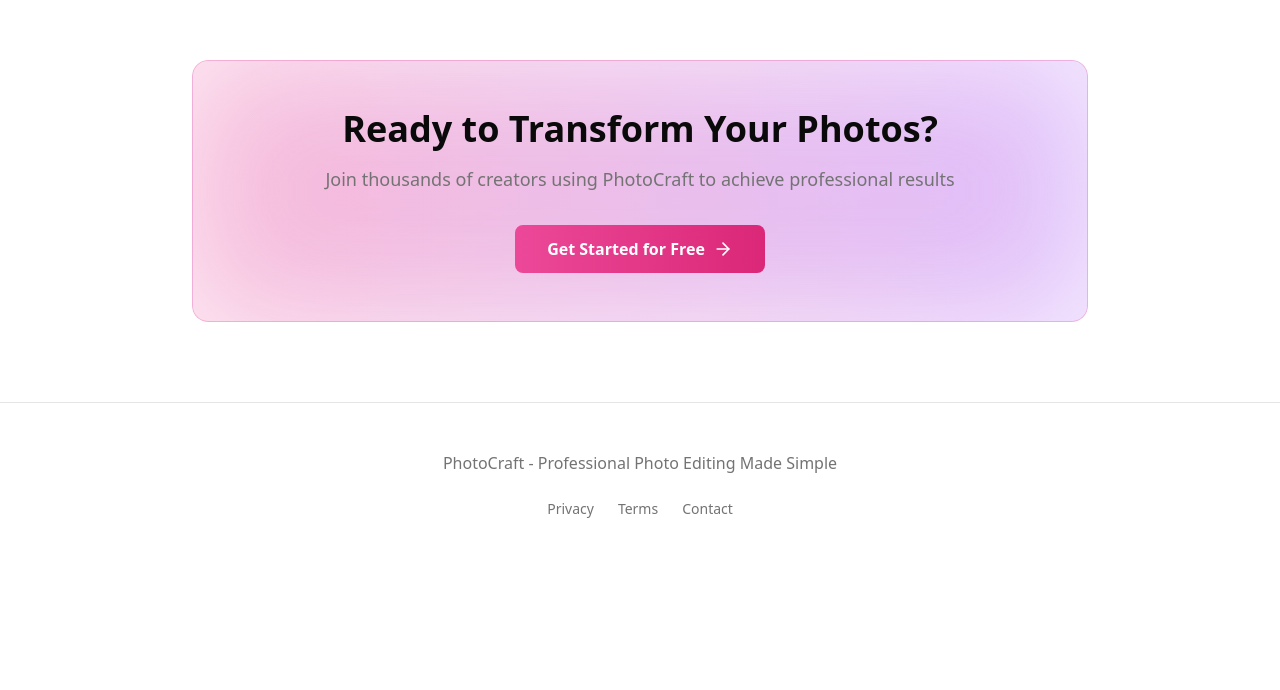
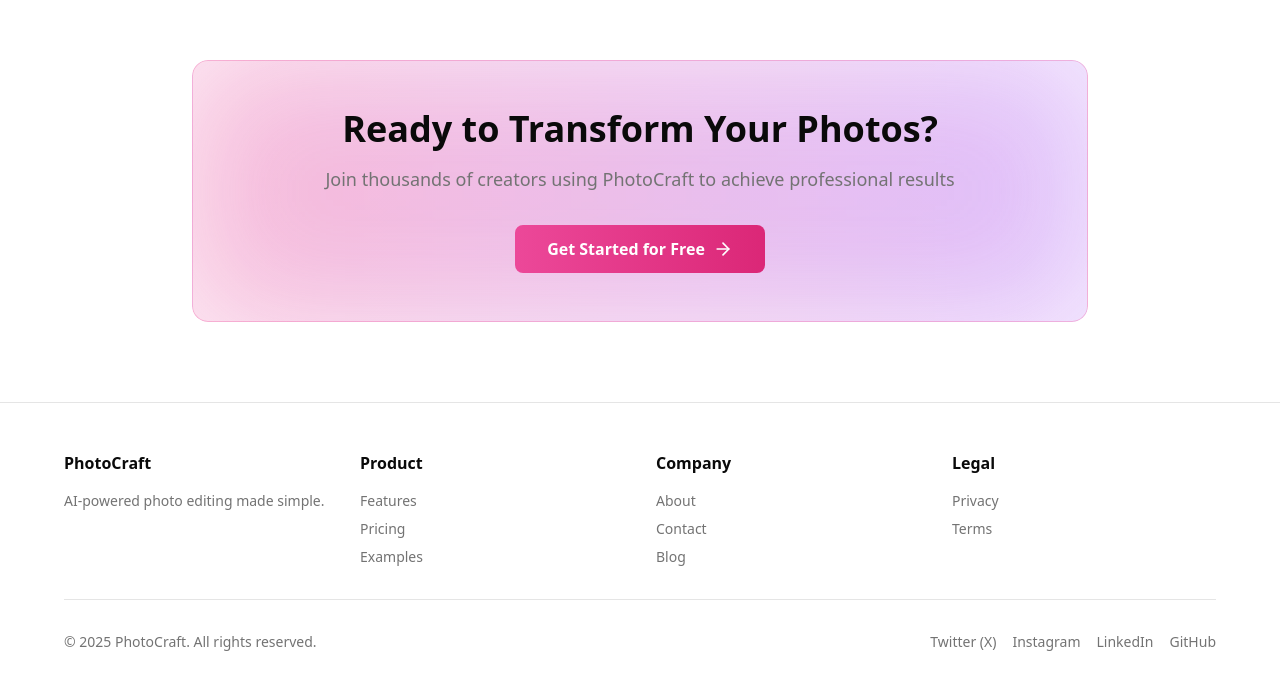
Before and after one commit to Pawan0603/photocraft, a Next.js app: page /about in a window 1280 px wide. Shown: the part 2279-2969 px from the top of the page. Before the commit the page ends 2846 px from the top, so only its background shows below. Built offline with nearby package versions, Linux system fonts and the light colour scheme.

Commit message:
adding footer in all over site

```diff
--- a/src/app/about/page.jsx
+++ b/src/app/about/page.jsx
@@ -251,24 +251,6 @@
           </div>
         </div>
       </section>
-
-      {/* Footer */}
-      <footer className="border-t border-border bg-background/50 py-12 px-4 sm:px-6 lg:px-8">
-        <div className="max-w-6xl mx-auto text-center">
-          <p className="text-muted-foreground mb-6">PhotoCraft - Professional Photo Editing Made Simple</p>
-          <div className="flex justify-center gap-6 text-sm text-muted-foreground">
-            <a href="#" className="hover:text-pink-500 transition-colors">
-              Privacy
-            </a>
-            <a href="#" className="hover:text-pink-500 transition-colors">
-              Terms
-            </a>
-            <a href="#" className="hover:text-pink-500 transition-colors">
-              Contact
-            </a>
-          </div>
-        </div>
-      </footer>
     </main>
   )
 }
--- a/src/app/contact/page.jsx
+++ b/src/app/contact/page.jsx
@@ -245,87 +245,6 @@
         </div>
       </section>
 
-      {/* Footer */}
-      <footer className="border-t border-border bg-card/50 py-12 px-4 sm:px-6 lg:px-8">
-        <div className="mx-auto max-w-6xl">
-          <div className="grid md:grid-cols-4 gap-8 mb-8">
-            <div>
-              <h3 className="font-semibold mb-4">PhotoCraft</h3>
-              <p className="text-sm text-muted-foreground">AI-powered photo editing made simple.</p>
-            </div>
-            <div>
-              <h4 className="font-semibold mb-4">Product</h4>
-              <ul className="space-y-2 text-sm text-muted-foreground">
-                <li>
-                  <Link href="/" className="hover:text-primary transition-colors">
-                    Features
-                  </Link>
-                </li>
-                <li>
-                  <Link href="/pricing" className="hover:text-primary transition-colors">
-                    Pricing
-                  </Link>
-                </li>
-                <li>
-                  <Link href="/" className="hover:text-primary transition-colors">
-                    Examples
-                  </Link>
-                </li>
-              </ul>
-            </div>
-            <div>
-              <h4 className="font-semibold mb-4">Company</h4>
-              <ul className="space-y-2 text-sm text-muted-foreground">
-                <li>
-                  <Link href="/about" className="hover:text-primary transition-colors">
-                    About
-                  </Link>
-                </li>
-                <li>
-                  <Link href="/contact" className="hover:text-primary transition-colors">
-                    Contact
-                  </Link>
-                </li>
-                <li>
-                  <Link href="/" className="hover:text-primary transition-colors">
-                    Blog
-                  </Link>
-                </li>
-              </ul>
-            </div>
-            <div>
-              <h4 className="font-semibold mb-4">Legal</h4>
-              <ul className="space-y-2 text-sm text-muted-foreground">
-                <li>
-                  <Link href="/" className="hover:text-primary transition-colors">
-                    Privacy
-                  </Link>
-                </li>
-                <li>
-                  <Link href="/" className="hover:text-primary transition-colors">
-                    Terms
-                  </Link>
-                </li>
-              </ul>
-            </div>
-          </div>
-          <div className="border-t border-border pt-8 flex items-center justify-between text-sm text-muted-foreground">
-            <p>&copy; 2025 PhotoCraft. All rights reserved.</p>
-            <div className="flex gap-4">
-              <Link href="/" className="hover:text-primary transition-colors">
-                Twitter
-              </Link>
-              <Link href="/" className="hover:text-primary transition-colors">
-                Instagram
-              </Link>
-              <Link href="/" className="hover:text-primary transition-colors">
-                LinkedIn
-              </Link>
-            </div>
-          </div>
-        </div>
-      </footer>
-
       <style>{`
         @keyframes spin {
           to { transform: rotate(360deg); }
--- a/src/app/layout.js
+++ b/src/app/layout.js
@@ -5,6 +5,7 @@
 import { Toaster } from "@/components/ui/toaster";
 import { UserProvider } from "@/context/UserContext";
 import NextTopLoader from 'nextjs-toploader';
+import Footer from "@/components/Footer";
 
 const geistSans = Geist({
   variable: "--font-geist-sans",
@@ -37,6 +38,7 @@
             <NextTopLoader />
             <Navbar />
             {children}
+            <Footer />
             <Toaster />
           </ThemeProvider>
         </UserProvider>
--- /dev/null
+++ b/src/components/Footer.js
@@ -0,0 +1,99 @@
+'use client';
+import Link from 'next/link'
+import React from 'react'
+import { usePathname } from 'next/navigation'
+
+function Footer() {
+  const pathname = usePathname();
+
+  if (pathname.startsWith("/photoshop")) {
+    return null;
+  }
+
+  return (
+    <footer className="border-t border-border bg-card/50 py-12 px-4 sm:px-6 lg:px-8">
+      <div className="mx-auto max-w-6xl">
+        <div className="grid md:grid-cols-4 gap-8 mb-8">
+          <div>
+            <h3 className="font-semibold mb-4">PhotoCraft</h3>
+            <p className="text-sm text-muted-foreground">AI-powered photo editing made simple.</p>
+          </div>
+          <div>
+            <h4 className="font-semibold mb-4">Product</h4>
+            <ul className="space-y-2 text-sm text-muted-foreground">
+              <li>
+                <Link href="/#features" className="hover:text-primary transition-colors">
+                  Features
+                </Link>
+              </li>
+              <li>
+                <Link href="/pricing" className="hover:text-primary transition-colors">
+                  Pricing
+                </Link>
+              </li>
+              <li>
+                <Link href="#" className="hover:text-primary transition-colors">
+                  Examples
+                </Link>
+              </li>
+            </ul>
+          </div>
+          <div>
+            <h4 className="font-semibold mb-4">Company</h4>
+            <ul className="space-y-2 text-sm text-muted-foreground">
+              <li>
+                <Link href="/about" className="hover:text-primary transition-colors">
+                  About
+                </Link>
+              </li>
+              <li>
+                <Link href="/contact" className="hover:text-primary transition-colors">
+                  Contact
+                </Link>
+              </li>
+              <li>
+                <Link href="/" className="hover:text-primary transition-colors">
+                  Blog
+                </Link>
+              </li>
+            </ul>
+          </div>
+          <div>
+            <h4 className="font-semibold mb-4">Legal</h4>
+            <ul className="space-y-2 text-sm text-muted-foreground">
+              <li>
+                <Link href="/" className="hover:text-primary transition-colors">
+                  Privacy
+                </Link>
+              </li>
+              <li>
+                <Link href="/" className="hover:text-primary transition-colors">
+                  Terms
+                </Link>
+              </li>
+            </ul>
+          </div>
+        </div>
+        <div className="border-t border-border pt-8 flex items-center justify-between text-sm text-muted-foreground">
+          <p>&copy; 2025 PhotoCraft. All rights reserved.</p>
+          <div className="flex gap-4">
+            <Link target="_blank" href="https://x.com/pawanmthakre" className="hover:text-primary transition-colors">
+              Twitter (X)
+            </Link>
+            <Link target="_blank" href="https://www.instagram.com/pawanthakre_/" className="hover:text-primary transition-colors">
+              Instagram
+            </Link>
+            <Link target="_blank" href="https://www.linkedin.com/in/pawan-thakre-12b99a2b8/" className="hover:text-primary transition-colors">
+              LinkedIn
+            </Link>
+            <Link target="_blank" href="https://github.com/Pawan0603/photocraft" className="hover:text-primary transition-colors">
+              GitHub
+            </Link>
+          </div>
+        </div>
+      </div>
+    </footer>
+  )
+}
+
+export default Footer
```
